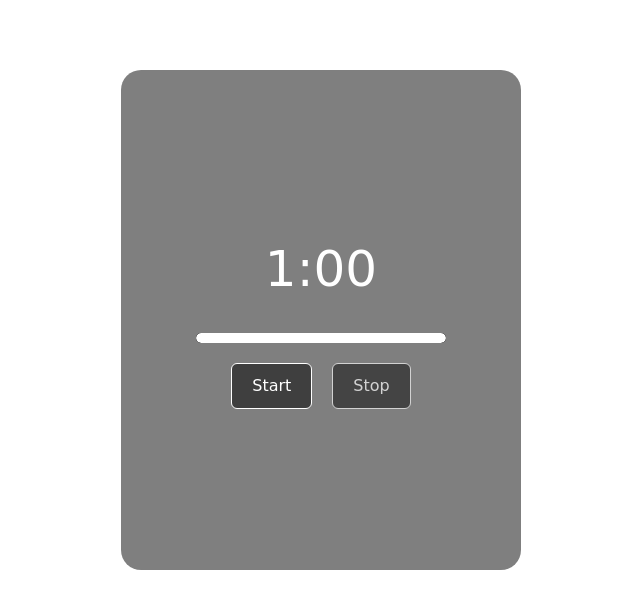
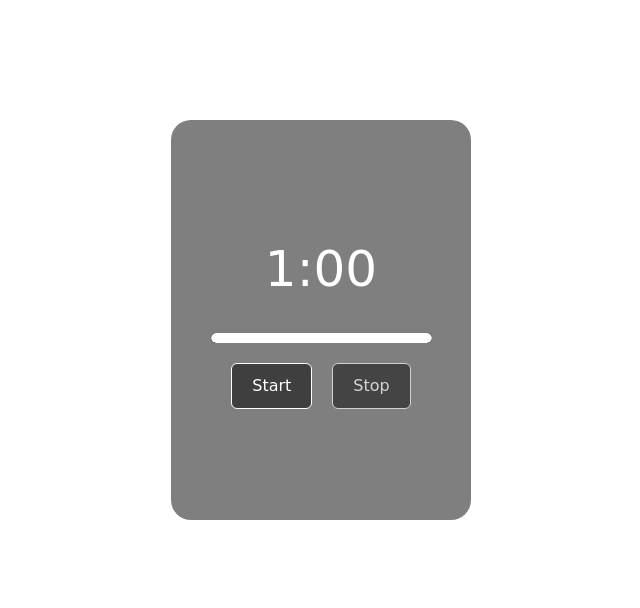
Before and after one commit to AleksandraTremba/WebProject-frontend, a Vue app: page / in a window 1280 px wide. Shown: the top 608 px of the page, without its empty margins (319-959 px from the left). Built offline with nearby package versions, Linux system fonts and the light colour scheme.

Commit message:
fixing style

```diff
--- a/src/components/Timer.vue
+++ b/src/components/Timer.vue
@@ -69,8 +69,8 @@ const formatTime = computed(() => {
   background-color: rgba(0, 0, 0, 0.5);
   border-radius: 20px;
   padding: 20px;
-  width: 400px;
-  height: 500px;
+  width: 300px;
+  height: 400px;
   position: absolute;
   top: 40%;
   left: 50%;
@@ -115,7 +115,7 @@ const formatTime = computed(() => {
 
 .progress-bar {
   height: 10px;
-  width: 250px;
+  width: 85%;
   background-color: black;
   border-radius: 5px;
   margin-top: 10px;
```
